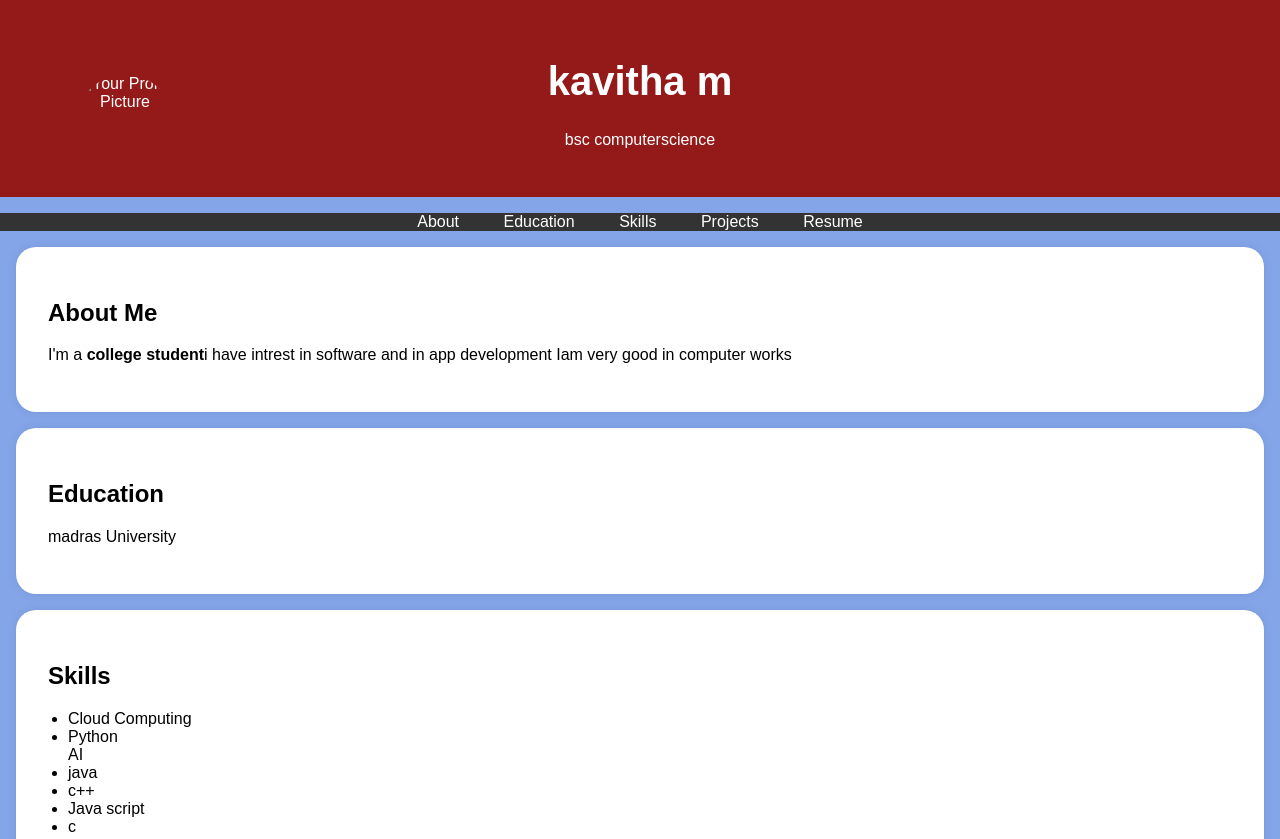
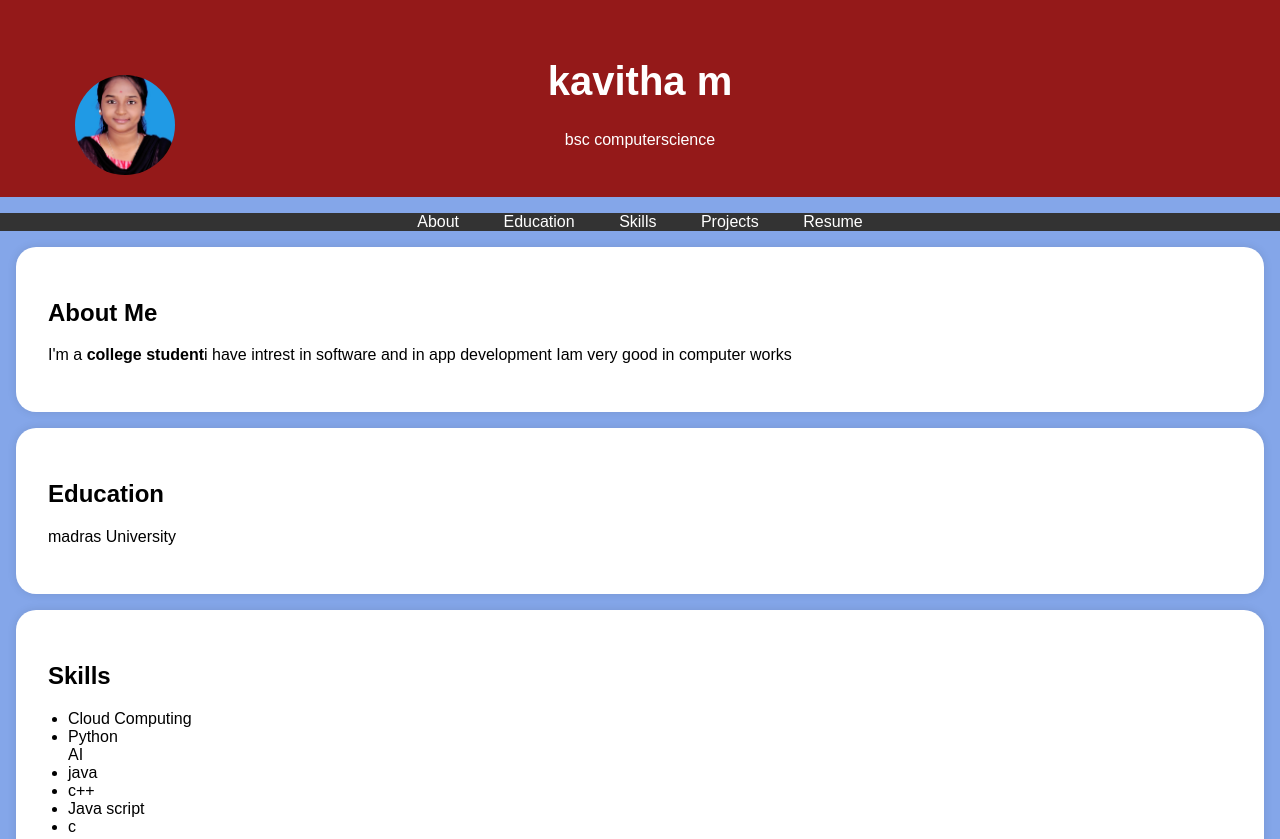
Before and after one commit to kavi2802/Digital-portfolio-, a plain HTML site: page index.html in a window 1280 px wide. Shown: the top 839 px of the page. Drawn offline with Linux system fonts and the light colour scheme.

Commit message:
Update index.html

```diff
--- a/index.html
+++ b/index.html
@@ -95,7 +95,7 @@
     <header>
         <div class="header-content">
             <!-- Add your profile picture here -->
-            <img src="passport photo.jpg" alt="Your Profile Picture" class="profile-picture">
+            <img src="wa  01.jpg" alt="Your Profile Picture" class="profile-picture">
             <h1>kavitha m</h1>
             <p>bsc computerscience</p>
         </div>
```
